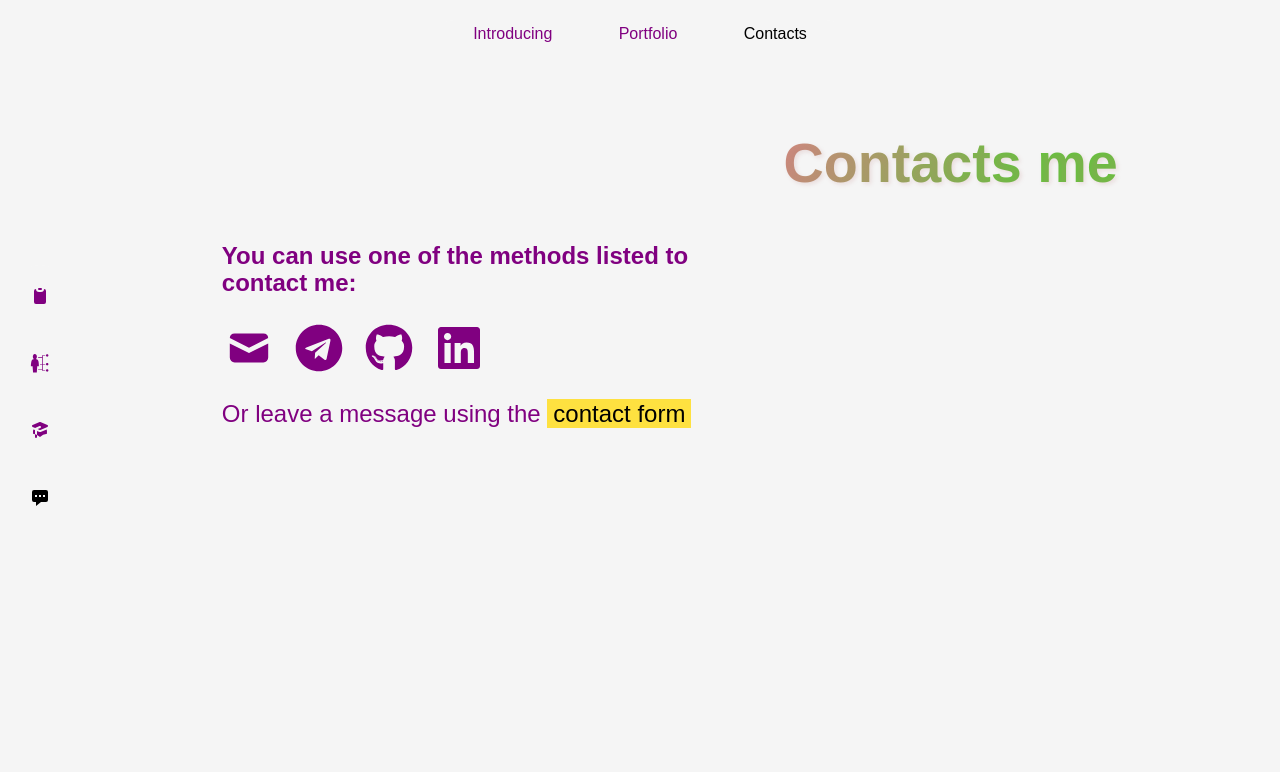
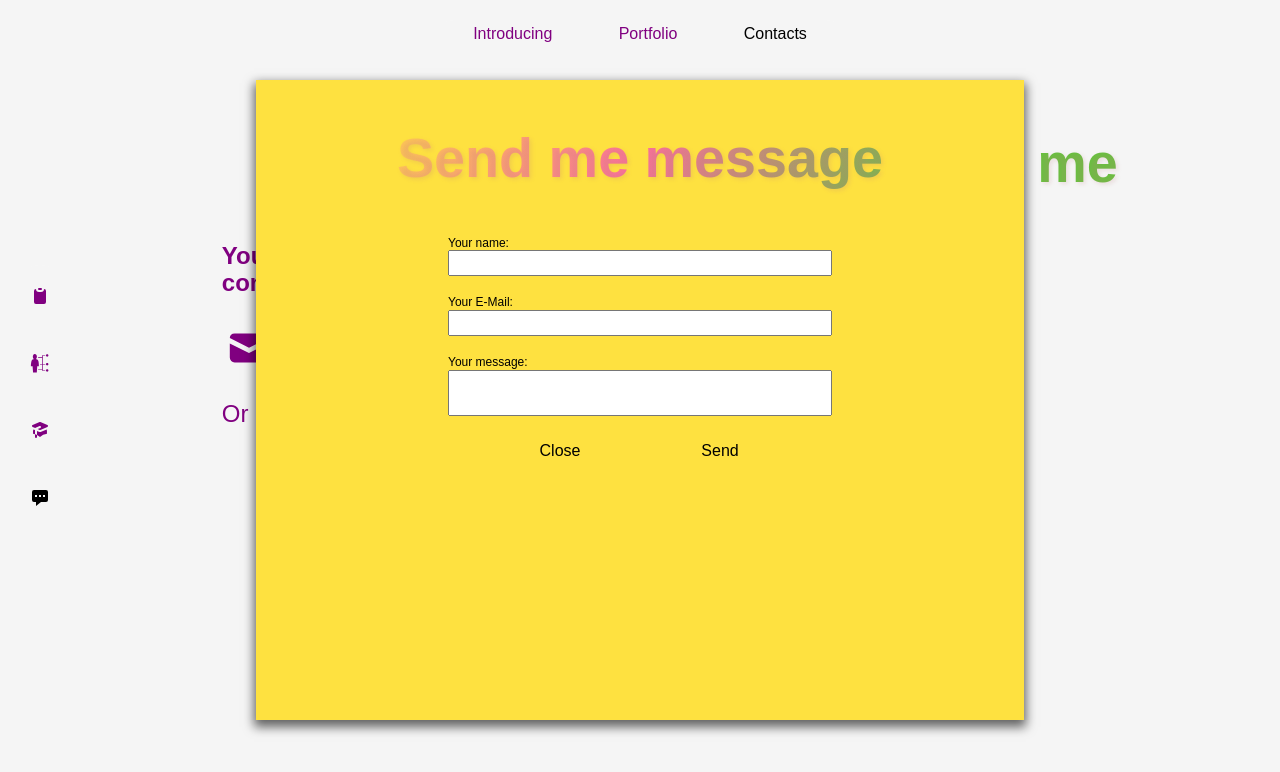
Before and after one commit to adilek96/my-portfolio, a React (Create React App) app: page /contact in a window 1280 px wide. Both pictures are taken after a click on the button "contact form". Shown: the top 772 px of the page. Built offline with nearby package versions, Linux system fonts and the light colour scheme.

Commit message:
adding modal window with form

```diff
--- a/package.json
+++ b/package.json
@@ -12,6 +12,7 @@
     "normalize.css": "^8.0.1",
     "react": "^18.2.0",
     "react-dom": "^18.2.0",
+    "react-hook-form": "^7.45.2",
     "react-icons": "^4.10.1",
     "react-id-generator": "^3.0.2",
     "react-router-dom": "^6.14.1",
--- a/src/ContentContact.js
+++ b/src/ContentContact.js
@@ -1,9 +1,11 @@
-import React, { useState } from "react";
+import React, { useState, useEffect } from "react";
+import ContentForm from "./ContentForm";
 import { HiMail } from "react-icons/hi";
 import { FaTelegram, FaGithub, FaLinkedin } from "react-icons/fa";
 import { motion } from "framer-motion";
 
 export default function ContentContact() {
+  const [showModal, setShowModal] = useState(0);
   const icons = [<HiMail />, <FaTelegram />, <FaGithub />, <FaLinkedin />];
   const itemLinksName = [
     "https://ashurovadil96@gmail.com",
@@ -21,6 +23,10 @@ export default function ContentContact() {
       y: 0,
       opacity: 1,
     },
+  };
+
+  const handleModal = () => {
+    setShowModal(true);
   };
   return (
     <motion.div
@@ -44,8 +50,10 @@ export default function ContentContact() {
         })}
       </ul>
       <p>
-        Or leave a message using the <button>contact form</button>
+        Or leave a message using the{" "}
+        <button onClick={handleModal}>contact form</button>
       </p>
+      <ContentForm showModal={showModal} setShowModal={setShowModal} />
     </motion.div>
   );
 }
--- /dev/null
+++ b/src/ContentForm.js
@@ -0,0 +1,53 @@
+import React from "react";
+import { useForm } from "react-hook-form";
+import { motion, AnimatePresence } from "framer-motion";
+
+export default function ContentForm({ showModal, setShowModal }) {
+  const modalVariants = {
+    hidden: { opacity: 0 },
+    visible: { opacity: 1 },
+  };
+  const {
+    register,
+    formState: { errors },
+    handleSubmit,
+  } = useForm();
+
+  const onSubmit = () => {};
+  const handleClosing = () => {
+    setShowModal(false);
+  };
+  return (
+    <AnimatePresence>
+      {showModal && (
+        <motion.div
+          initial="hidden"
+          animate="visible"
+          exit="hidden"
+          variants={modalVariants}
+          className="content__form"
+        >
+          <h2>Send me message</h2>
+          <form className="contact-form" onSubmit={handleSubmit(onSubmit)}>
+            <label>
+              Your name:
+              <input type="text" />
+            </label>
+            <label>
+              Your E-Mail:
+              <input type="email" />
+            </label>
+            <label>
+              Your message:
+              <input type="text" className="message" />
+            </label>
+            <div className="content__form-btn-group">
+              <button onClick={handleClosing}>Close</button>
+              <button type="submit">Send</button>
+            </div>
+          </form>
+        </motion.div>
+      )}
+    </AnimatePresence>
+  );
+}
--- a/src/index.css
+++ b/src/index.css
@@ -592,6 +592,56 @@ h2 {
   border: none;
   background-color: #FEE140;
 }
+.content__form {
+  width: 60vw;
+  height: 80vh;
+  position: fixed;
+  top: 10%;
+  left: 20%;
+
+
+  background-color: #FEE140;
+  box-shadow: 0px 5px 10px 2px rgba(0, 0, 0, 0.6) ;
+  display: flex;
+  flex-direction: column;
+}
+button:hover {
+  box-shadow: 0px 5px 10px 2px rgba(254, 254, 254, 0.6) insert;
+  border-radius: 10px;
+  background-color: #060707;
+  background-image: linear-gradient(90deg, #E3535D, #2AA5A0);
+}
+.content__form-btn-group button {
+  width: 100px;
+  height: 30px;
+}
+.content__form-btn-group{
+  display: flex;
+  justify-content: center;
+  gap: 60px;
+}
+.content__form h2 {
+  text-align: center;
+}
+.contact-form {
+  display: flex;
+  flex-direction: column;
+  justify-content: center;
+  align-items: center;
+  gap: 20px;
+}
+.contact-form label {
+  display: flex;
+  flex-direction: column;
+  width: 30vw;
+  font-size: 12px;
+}
+.contact-form input {
+  height: 20px;
+}
+.contact-form .message {
+  height: 40px;
+}
 
 @media(max-width: 1028px) {
   .content__home {
```
Also changed, not shown: 1 other file (tests, documents, lock files or other folders).
